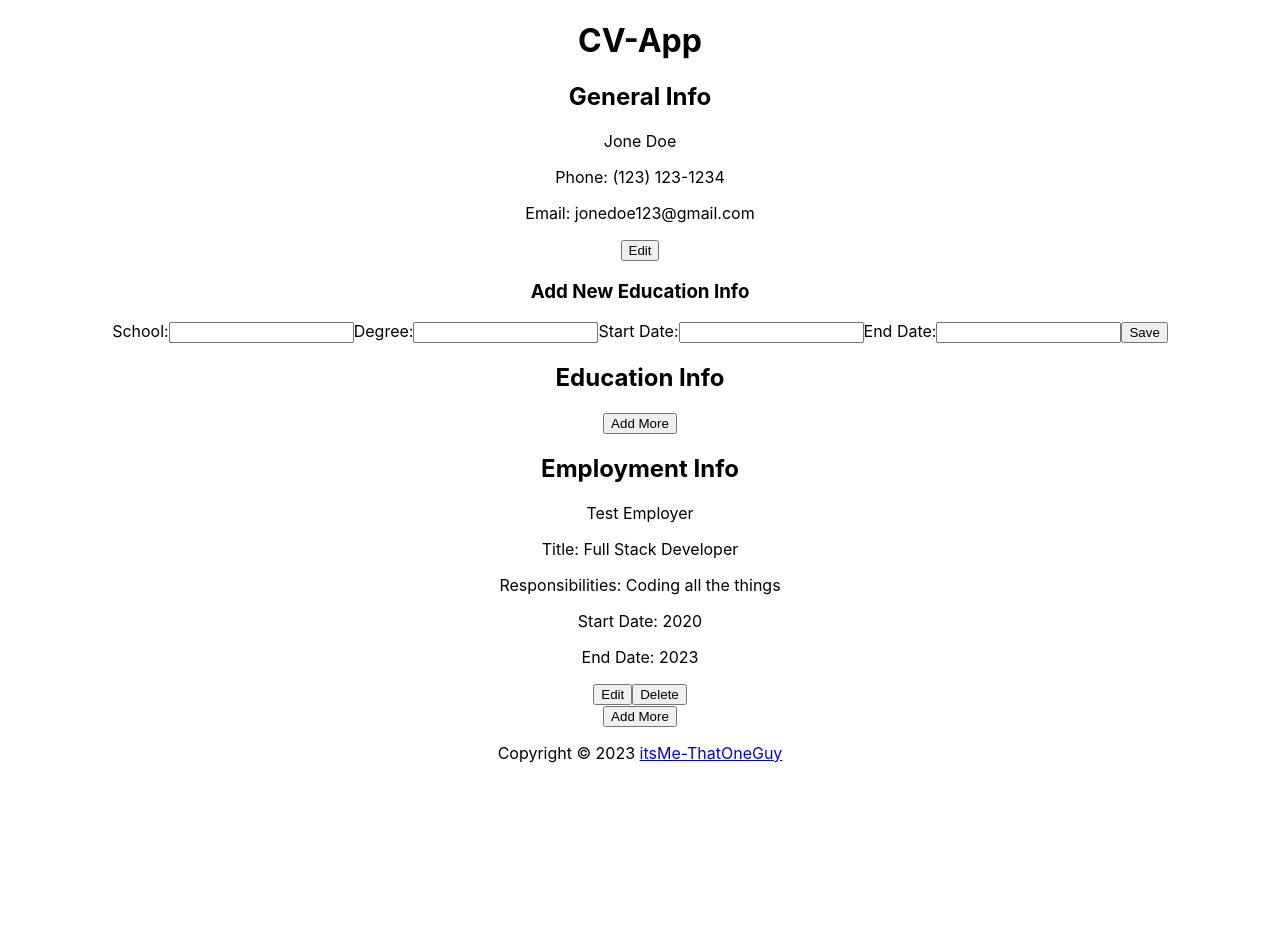
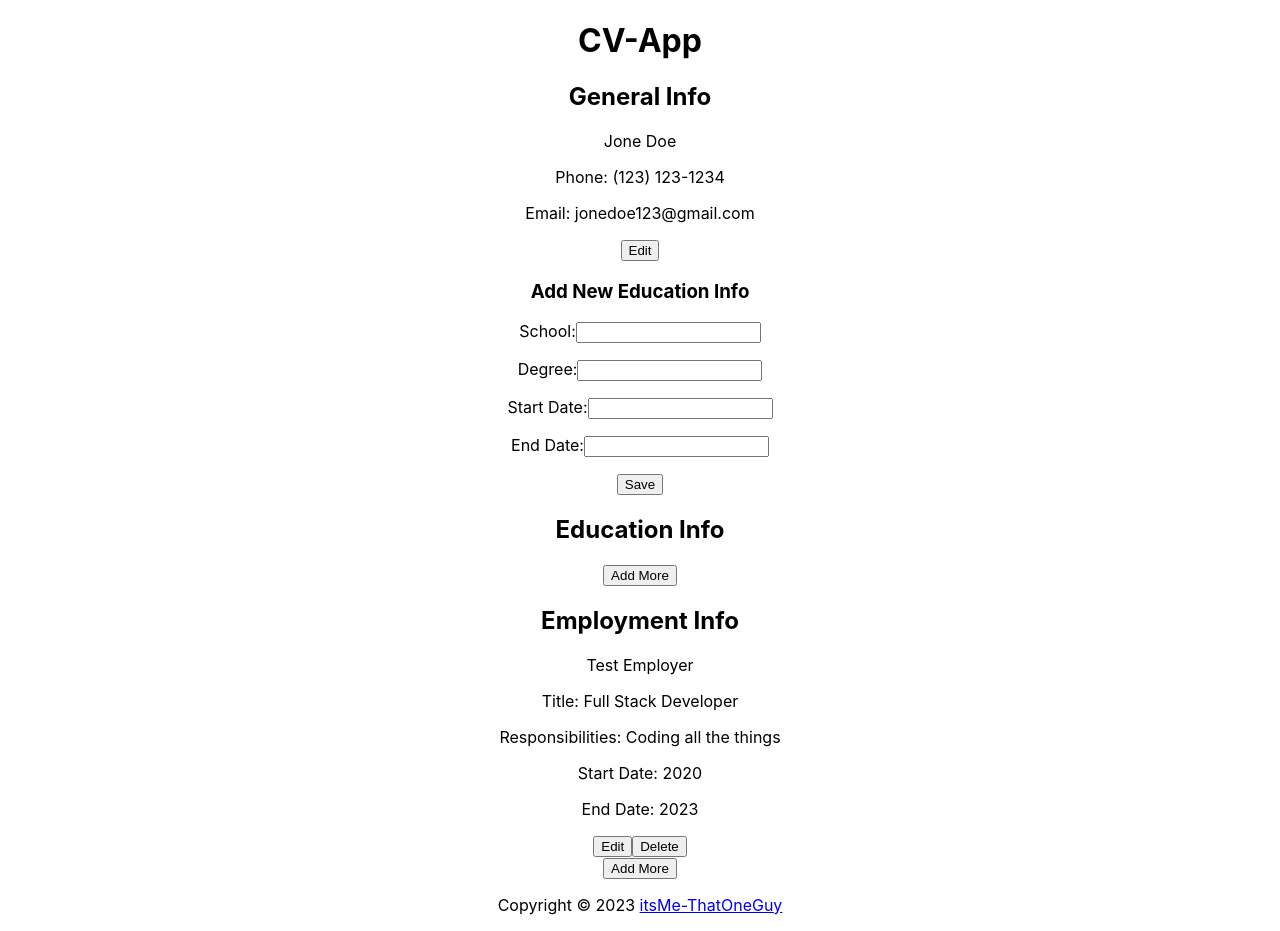
Before and after one commit to itsMe-ThatOneGuy/cv-project, a React (Create React App) app: page / in a window 1280 px wide. Before the commit the page ends 800 px from the top, so only its background shows below. Built offline with nearby package versions, Linux system fonts and the light colour scheme.

Commit message:
Changed: Wrapped form inputs in <p>

```diff
--- a/src/components/EducationForm.js
+++ b/src/components/EducationForm.js
@@ -84,6 +84,7 @@ const EducationForm = () => {
 			<div>
 				<h3>Add New Education Info</h3>
 				<form onSubmit={onSubmitForm}>
+					<p>
 						<label htmlFor="schoolNameInput">School:</label>
 						<input
 							onChange={(e) =>
@@ -94,14 +95,20 @@ const EducationForm = () => {
 							type="text"
 							id="schoolNameInput"
 						/>
+					</p>
+					<p>
 						<label htmlFor="degreeInput">Degree:</label>
 						<input
-						onChange={(e) => handleChange("degree", e.target.value)}
+							onChange={(e) =>
+								handleChange("degree", e.target.value)
+							}
 							value={buffer.degree}
 							name="degree"
 							type="text"
 							id="degreeInput"
 						/>
+					</p>
+					<p>
 						<label htmlFor="startDateInput">Start Date:</label>
 						<input
 							onChange={(e) =>
@@ -112,6 +119,8 @@ const EducationForm = () => {
 							type="text"
 							id="startDateInput"
 						/>
+					</p>
+					<p>
 						<label htmlFor="endDateInput">End Date:</label>
 						<input
 							onChange={(e) =>
@@ -122,6 +131,7 @@ const EducationForm = () => {
 							type="text"
 							id="endDateInput"
 						/>
+					</p>
 					<button type="submit">Save</button>
 				</form>
 				<Education
```
Lines whose indentation alone changed are shown as unchanged.
